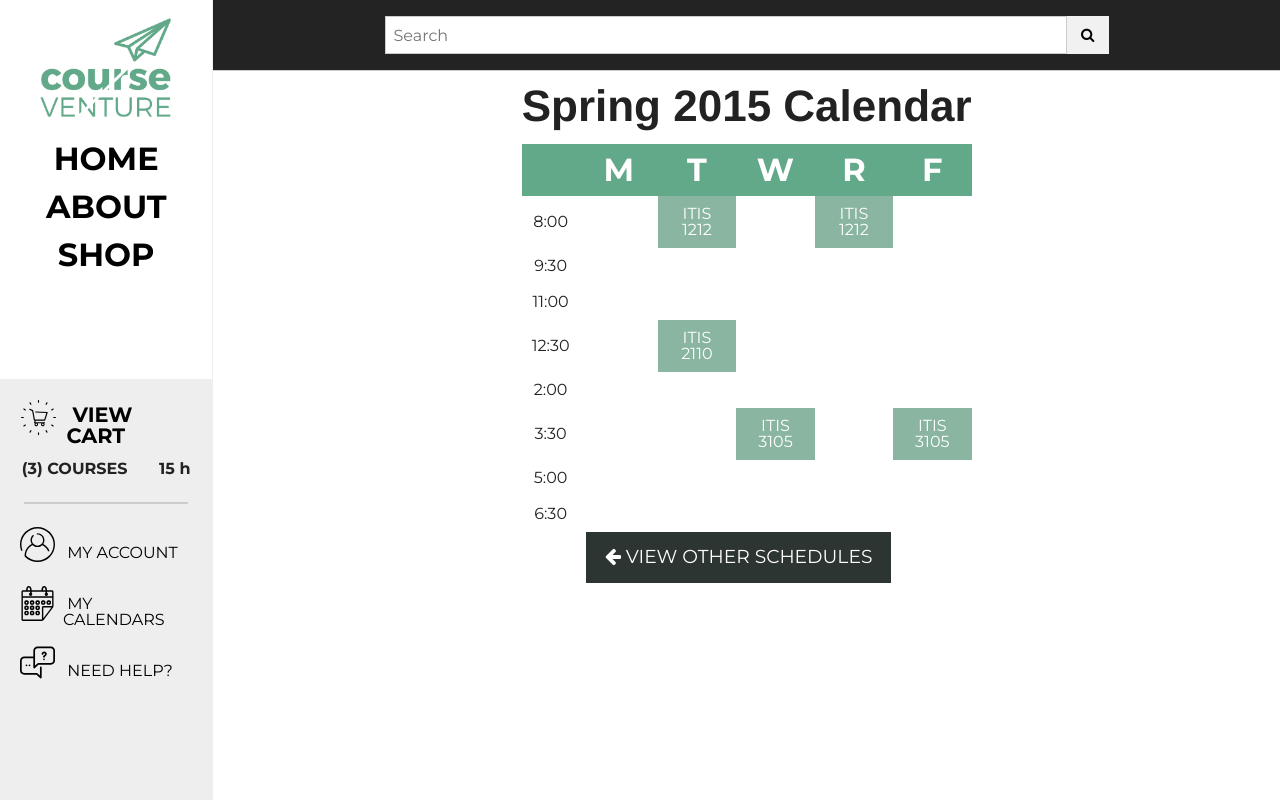
After one commit to ethomp-dev/courseventure, a PHP site: page /view/scheduleHistoryDetail.php in a window 1280 px wide. The commit adds this page. Run offline with PHP 8.4, Linux system fonts and the light colour scheme; some libraries are stand-ins or nearby versions.

Commit message:
Added schedule history pages and such

```diff
--- a/model/database.php
+++ b/model/database.php
@@ -1,6 +1,6 @@
 <?php
 
-  $dsn = 'mysql:host=localhost;dbname=courselist_8016';
+  $dsn = 'mysql:host=localhost;dbname=courseventure';
   $username = 'root';
   $password = '';
 
--- a/model/testfunction.php
+++ b/model/testfunction.php
@@ -1,7 +1,6 @@
 <?php
 
-function get_teachers()
-{
+function get_teachers() {
 
 	global $db;
 
@@ -16,8 +15,7 @@ function get_teachers()
 	return $statement;
 }
 
-function return_coursesTaught()
-{
+function return_coursesTaught() {
 	global $db;
 
 	$query = 'SELECT courses.CRN, courses.course, courses.subject, teacher.firstName, teacher.lastName
--- a/view/home.php
+++ b/view/home.php
@@ -24,7 +24,7 @@
             <div class="grid-container">
               <label>
                 <span class="inline-label">
-                  <input name="search_input" type="search" placeholder="Search" class="search-large"/>
+                  <input name="search_input" type="search" placeholder="Search" class="search-large" autofocus=""/>
                   <input type="submit" class="fa fa-2x button light search-large" value="&#xf002;"></input>
                 </span>
               </label>
--- a/view/login.php
+++ b/view/login.php
@@ -19,7 +19,7 @@
   			      <label class="inline">Username</label>
             </div>
             <div class="small-3 grid-block">
-				      <input name="username" type="text" />
+				      <input name="username" type="text" autofocus=""/>
     			  </div>
     			</div>
           <div class="small-offset-5 small-3 grid-block noscroll">
@@ -48,9 +48,6 @@
           <div class="grid-block align-center">
     			  <p>Don't have an account? <a href="<?php echo '.?action=display_signup' ?>">Sign Up!</a></p>
     			</div>
-          <div class="grid-block align-center">
-    			  <p><a href="<?php session_destroy(); ?>">Destroy</a></p>
-    			</div>
     		</form>
       </div>
     </div>
--- a/view/partials/globalVars.php
+++ b/view/partials/globalVars.php
@@ -12,6 +12,7 @@
   $detailsPage = "courseDetails.php";
   $cartPage = "courseCart.php";
   $userHistoryPage = "scheduleHistory.php";
+  $userHistoryDetailPage = "scheduleHistoryDetail.php";
   $settingsPage = "settings.php";
   $helpPage = "help.php";
   $helpSubmit = "helpSubmit.php";
--- a/view/resources/css/app.css
+++ b/view/resources/css/app.css
@@ -5,6 +5,10 @@ body {
 .bg-ribbon {
   background: url('../img/bg-ribbon.png');
   background-size: cover;
+}
+
+a.underline:hover, a.underline:focus {
+  text-decoration: underline;
 }
 
 hr {
@@ -380,3 +384,37 @@ input[type="search"].search-large {
 .card .card-title {
   font-weight: bold;
 }
+
+/* Course Cart Calendar Styles */
+
+#calendar thead {
+   background-color: #62A989;
+   font-size: 2rem;
+}
+
+#calendar thead th {
+   padding: 10px;
+   color: white;
+}
+
+#calendar tbody tr td {
+  padding: 10px;
+  text-align: center;
+}
+
+/* Settings Styles */
+
+#settings {
+  font-size: 1.75rem;
+  margin-bottom: 20px;
+}
+
+#settings td {
+  padding: 10px 0px;
+  border-top: 1px solid #d0d0d0;
+  border-bottom: 1px solid #d0d0d0;
+}
+
+#settings tr:hover {
+  background-color: #f4f4f4;
+}
--- /dev/null
+++ b/view/scheduleHistoryDetail.php
@@ -0,0 +1,117 @@
+<?php include 'partials/globalVars.php'; ?>
+<!doctype html>
+<html lang="en">
+  <head>
+    <title><?php echo $siteTitle; ?> | Cart</title>
+    <?php include 'partials/preBodyHead.php'; ?>
+  </head>
+  <body>
+    <div class="grid-frame">
+      <!-- Side Menu -->
+      <?php include 'partials/sideMenu.php'; ?>
+
+      <div class="grid-block collapse medium-9 large-10 vertical">
+        <!-- Top Bar -->
+        <?php include 'partials/topMenu.php'; ?>
+        <!-- Body -->
+        <div class="grid-container">
+          <h1 class="main-heading">Spring 2015 Calendar</h1>
+          <table id="calendar">
+            <thead>
+              <!--<tr>
+                <th colspan="6">January</th>
+              </tr>-->
+              <tr>
+                <th></th>
+                <th width="18%">M</th>
+                <th width="18%">T</th>
+                <th width="18%">W</th>
+                <th width="18%">R</th>
+                <th width="18%">F</th>
+              </tr>
+            </thead>
+            <tbody>
+              <tr>
+                <td class="time">8:00</td>
+                <td class="block-monday"></td>
+                <td class="block-tuesday">ITIS 1212</td>
+                <td class="block-wednesday"></td>
+                <td class="block-thursday">ITIS 1212</td>
+                <td class="block-friday"></td>
+              </tr>
+              <tr>
+                <td class="time">9:30</td>
+                <td class="block-monday"></td>
+                <td class="block-tuesday"></td>
+                <td class="block-wednesday"></td>
+                <td class="block-thursday"></td>
+                <td class="block-friday"></td>
+              </tr>
+              <tr>
+                <td class="time">11:00</td>
+                <td class="block-monday"></td>
+                <td class="block-tuesday"></td>
+                <td class="block-wednesday"></td>
+                <td class="block-thursday"></td>
+                <td class="block-friday"></td>
+              </tr>
+              <tr>
+                <td class="time">12:30</td>
+                <td class="block-monday"></td>
+                <td class="block-tuesday">ITIS 2110</td>
+                <td class="block-wednesday"></td>
+                <td class="block-thursday"></td>
+                <td class="block-friday"></td>
+              </tr>
+              <tr>
+                <td class="time">2:00</td>
+                <td class="block-monday"></td>
+                <td class="block-tuesday"></td>
+                <td class="block-wednesday"></td>
+                <td class="block-thursday"></td>
+                <td class="block-friday"></td>
+              </tr>
+              <tr>
+                <td class="time">3:30</td>
+                <td class="block-monday"></td>
+                <td class="block-tuesday"></td>
+                <td class="block-wednesday">ITIS 3105</td>
+                <td class="block-thursday"></td>
+                <td class="block-friday">ITIS 3105</td>
+              </tr>
+              <tr>
+                <td class="time">5:00</td>
+                <td class="block-monday"></td>
+                <td class="block-tuesday"></td>
+                <td class="block-wednesday"></td>
+                <td class="block-thursday"></td>
+                <td class="block-friday"></td>
+              </tr>
+              <tr>
+                <td class="time">6:30</td>
+                <td class="block-monday"></td>
+                <td class="block-tuesday"></td>
+                <td class="block-wednesday"></td>
+                <td class="block-thursday"></td>
+                <td class="block-friday"></td>
+              </tr>
+            </tbody>
+          </table>
+          <div class="align-center grid-block">
+            <a class="button primary large" href="<?php echo $userHistoryPage; ?>"><i class="fa fa-arrow-left"></i> VIEW OTHER SCHEDULES</a>
+          </div>
+        </div>
+      </div>
+    </div>
+
+    <script>
+      $(function() {
+        $('#calendar tbody tr td:not(".time")').each(function() {
+          if ($(this).html() != "") {
+            $(this).css({'background-color':'rgb(138, 181, 161)', 'color':'white'});
+          }
+        });
+      });
+    </script>
+  </body>
+</html>
--- a/view/signup.php
+++ b/view/signup.php
@@ -19,7 +19,7 @@
   			      <label class="inline">Name</label>
             </div>
             <div class="small-3 grid-block">
-				      <input name="name" type="text" />
+				      <input name="name" type="text" autofocus=""/>
     			  </div>
     			</div>
           <div class="small-offset-5 small-3 grid-block noscroll">
```
Also changed, not shown: model/courses_db.php (+45 -8 lines), model/test.php (deleted, +0 -30 lines), view/courseCart.php (+33 -19 lines), view/courseDetails.php (+9 -3 lines), view/partials/calendarView.php (added, +81 -0 lines), view/partials/listView.php (+16 -0 lines), view/scheduleHistory.php (+5 -8 lines), view/searchResults.php (+8 -9 lines), view/settings.php (+81 -59 lines), 1 other file.
